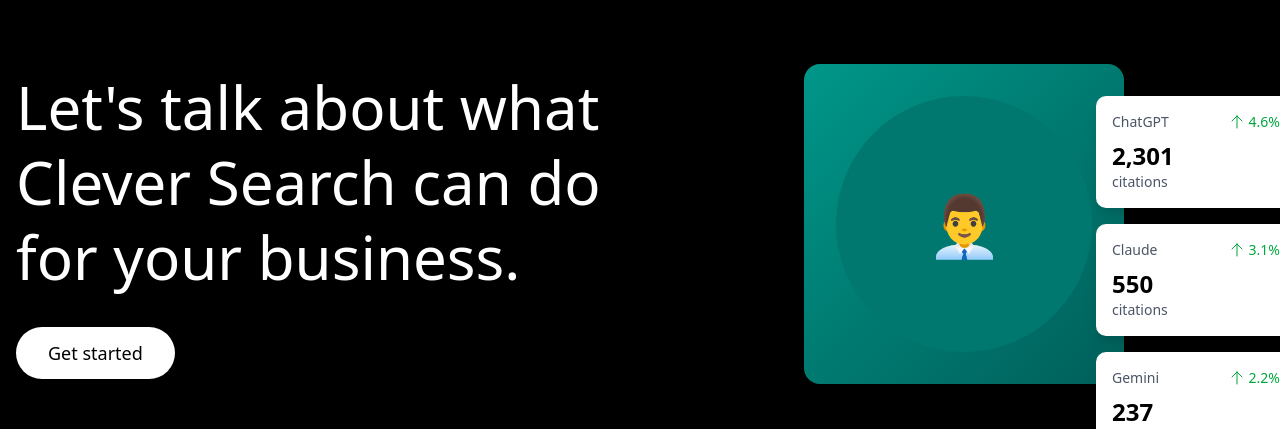
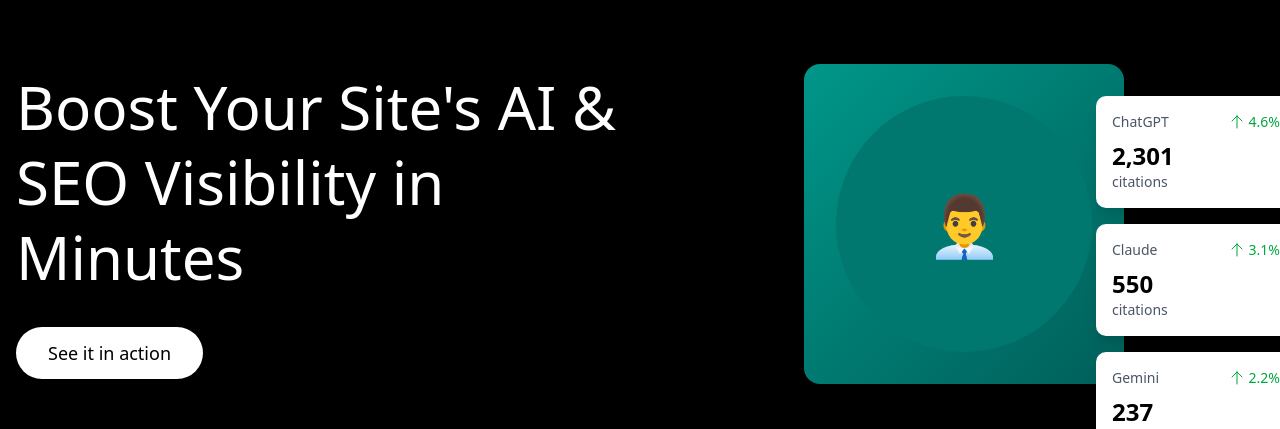
Before and after one commit to The-code-giant/llm-optimizer, a Next.js app in the folder frontend/: page / in a window 1280 px wide. Shown: the part 176-605 px from the top of the page. Built offline with nearby package versions, Linux system fonts and the light colour scheme; no server answers.

Commit message:
Change Hero Image text

```diff
--- a/frontend/src/app/page.tsx
+++ b/frontend/src/app/page.tsx
@@ -225,14 +225,14 @@
             transition={{ duration: 0.8 }}
           >
                          <h1 className="text-4xl lg:text-6xl font-normal mb-8 leading-tight">
-                                 Let&apos;s talk about what Clever Search can do for your business.
+                            Boost Your Site&apos;s AI & SEO Visibility in Minutes
              </h1>
             <Link href="/register">
               <Button
                 size="lg"
                 className="bg-white text-black hover:bg-gray-100 rounded-full px-8 py-3"
               >
-                Get started
+                See it in action
               </Button>
             </Link>
           </motion.div>
```
